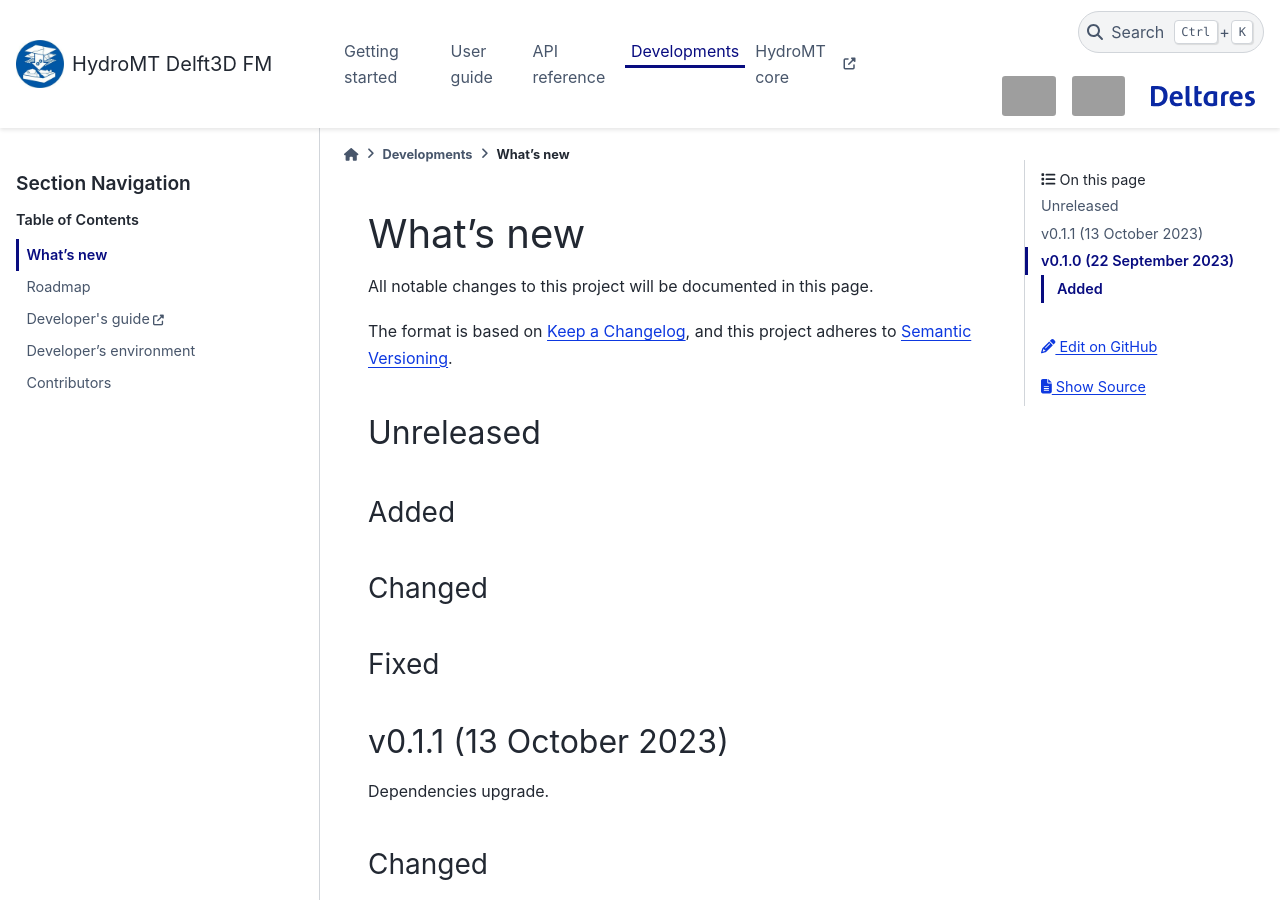
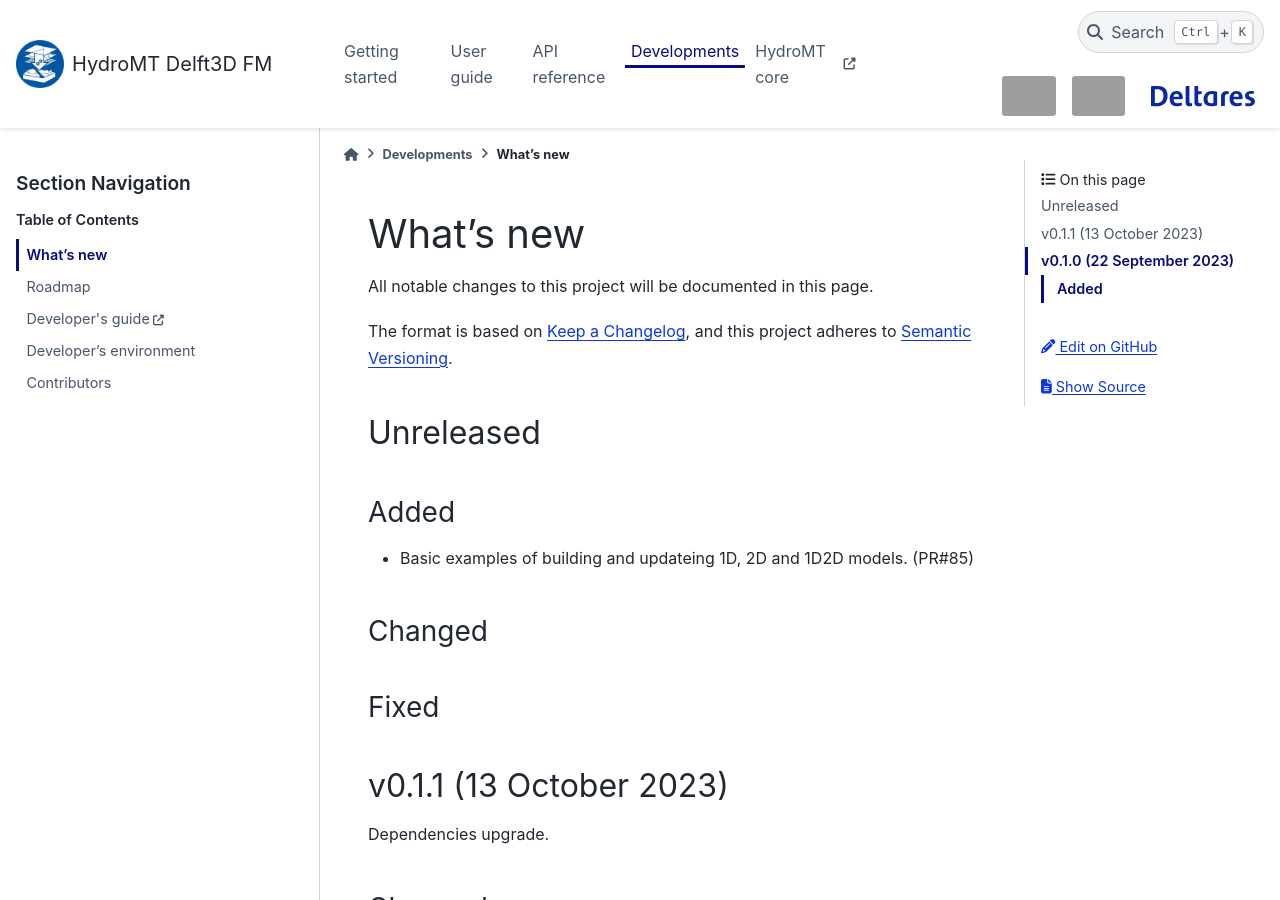
Before and after one commit to Deltares/hydromt_delft3dfm, a Sphinx documentation site: the page built from docs/changelog.rst, in a window 1280 px wide and 900 px high. Built offline with Sphinx 7.4.7 and the PyData theme 0.15.4, drawn with Linux system fonts in a browser that asks for light colours; pages that are not in the unit, such as notebooks, are missing from menus; grey boxes are pictures that could not be loaded.

Commit message:
update change log

```diff
--- a/docs/changelog.rst
+++ b/docs/changelog.rst
@@ -11,6 +11,7 @@
 
 Added
 -----
+- Basic examples of building and updateing 1D, 2D and 1D2D models. (PR#85)
 
 Changed
 -------
```
